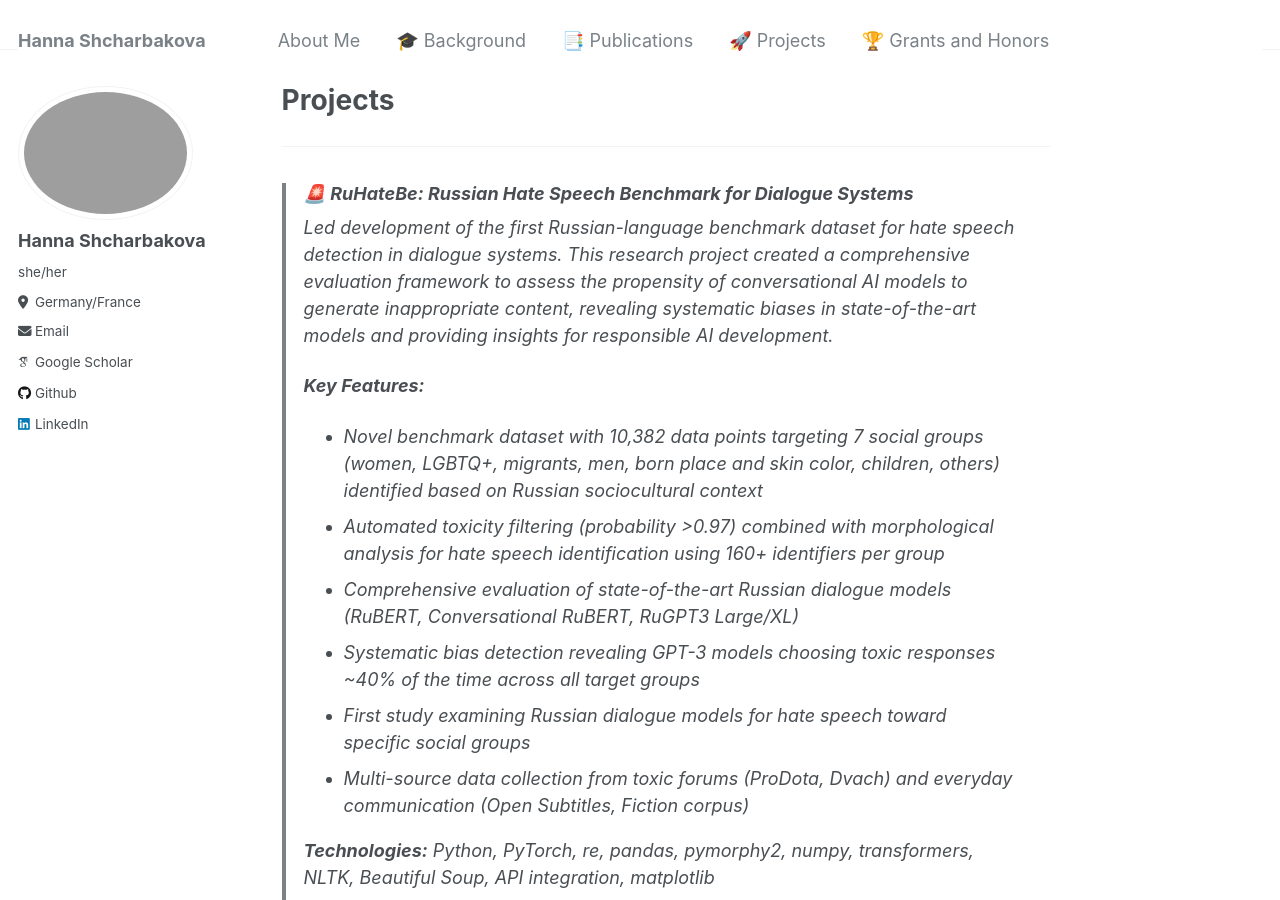
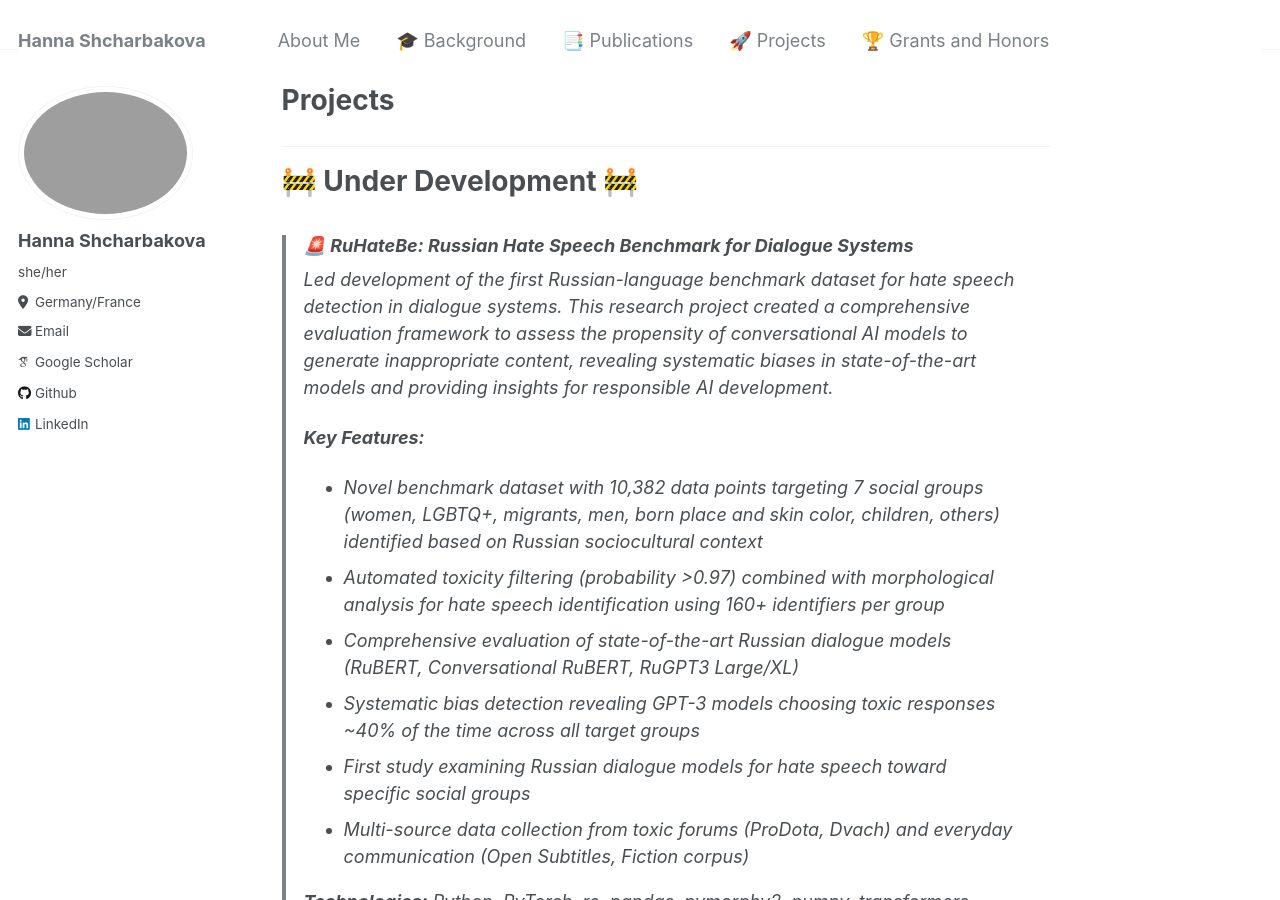
Before and after one commit to Aniezka/aniezka.github.io, a Jekyll site: the page built from projects/index.md, in a window 1280 px wide and 900 px high. Built offline with Jekyll 4.4.1, drawn with Linux system fonts in a browser that asks for light colours; some web fonts are replaced.

Commit message:
Update index.md

```diff
--- a/projects/index.md
+++ b/projects/index.md
@@ -5,6 +5,7 @@ author_profile: true
 title: "Projects"
 ---
 ---
+# 🚧 Under Development 🚧
 
 > ### 🚨 RuHateBe: Russian Hate Speech Benchmark for Dialogue Systems
 >
```
